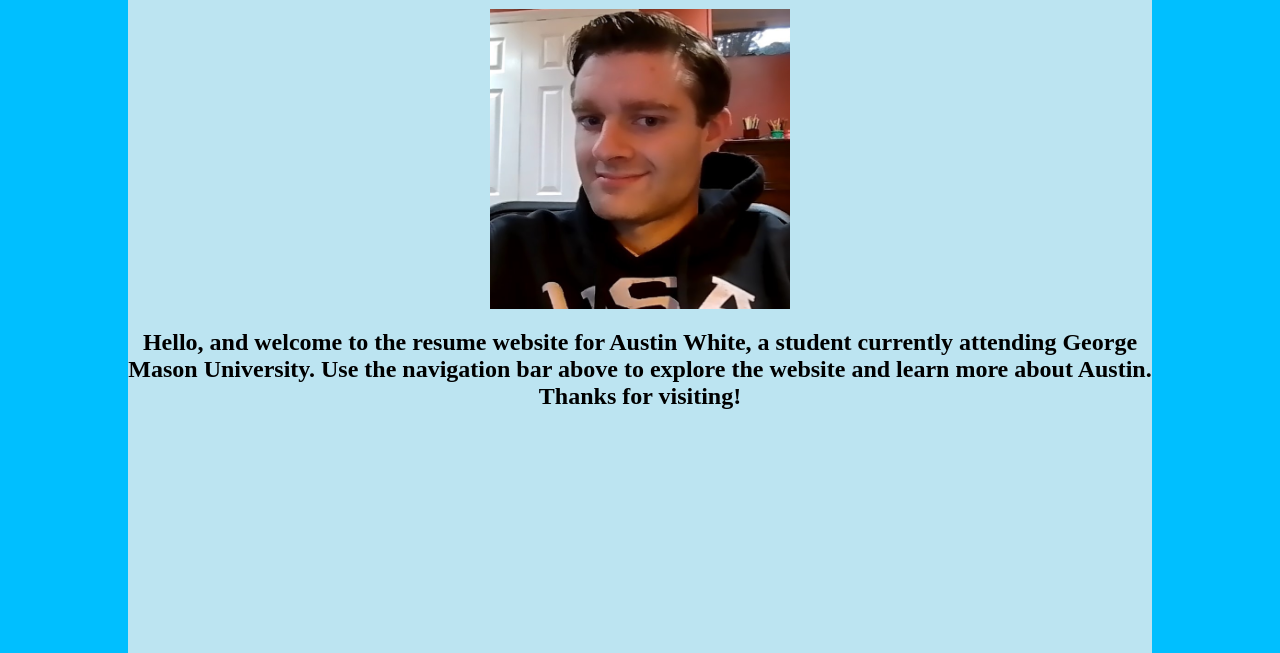
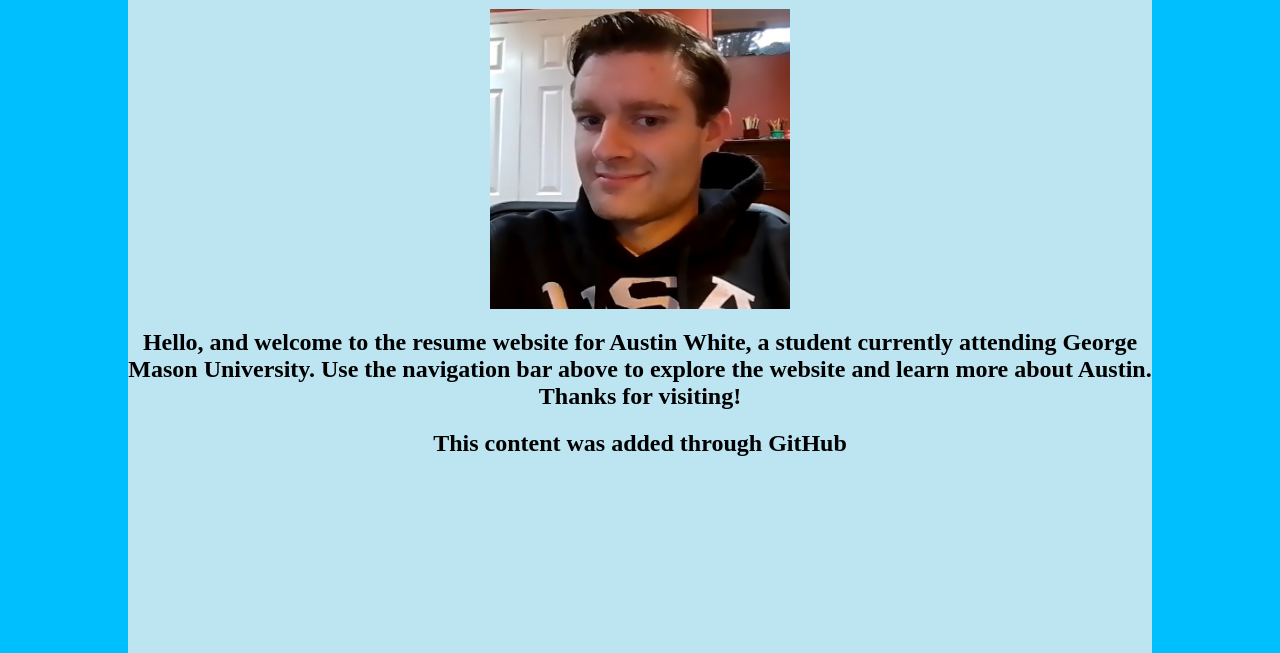
Before and after one commit to awhite54/431Pipeline, a plain HTML site: page index.html in a window 1280 px wide. Shown: the part 171-824 px from the top of the page. Drawn offline with Linux system fonts and the light colour scheme.

Commit message:
Update index.html

```diff
--- a/index.html
+++ b/index.html
@@ -29,7 +29,7 @@
             <img id ="image"  src="photo.jpg" alt="Austin">
 
             <h2>Hello, and welcome to the resume website for Austin White, a student currently attending George Mason University. Use the navigation bar above to explore the website and learn more about Austin. Thanks for visiting!</h2>
-
+          <h2>This content was added through GitHub</h2>
 
 
    </div>
```
